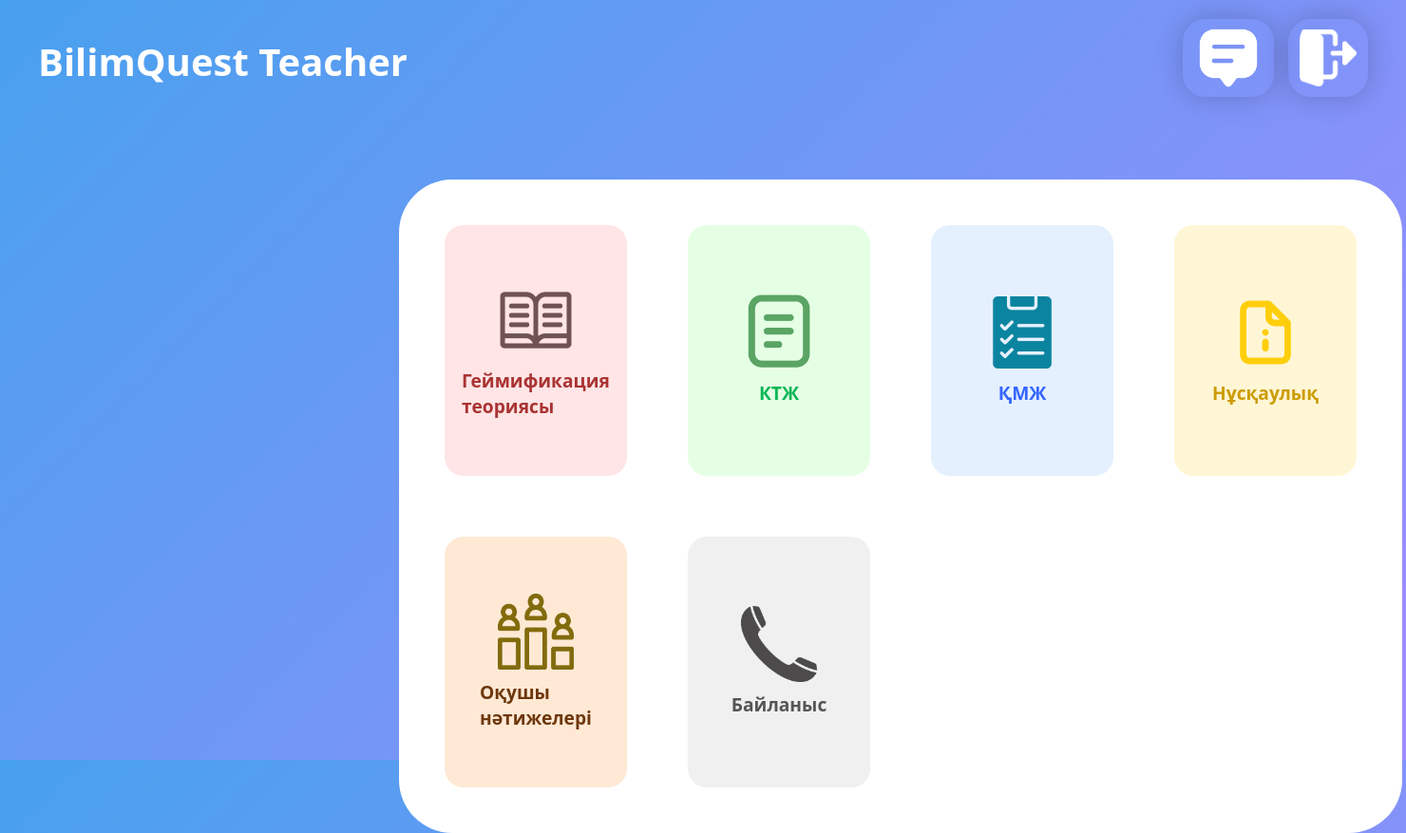
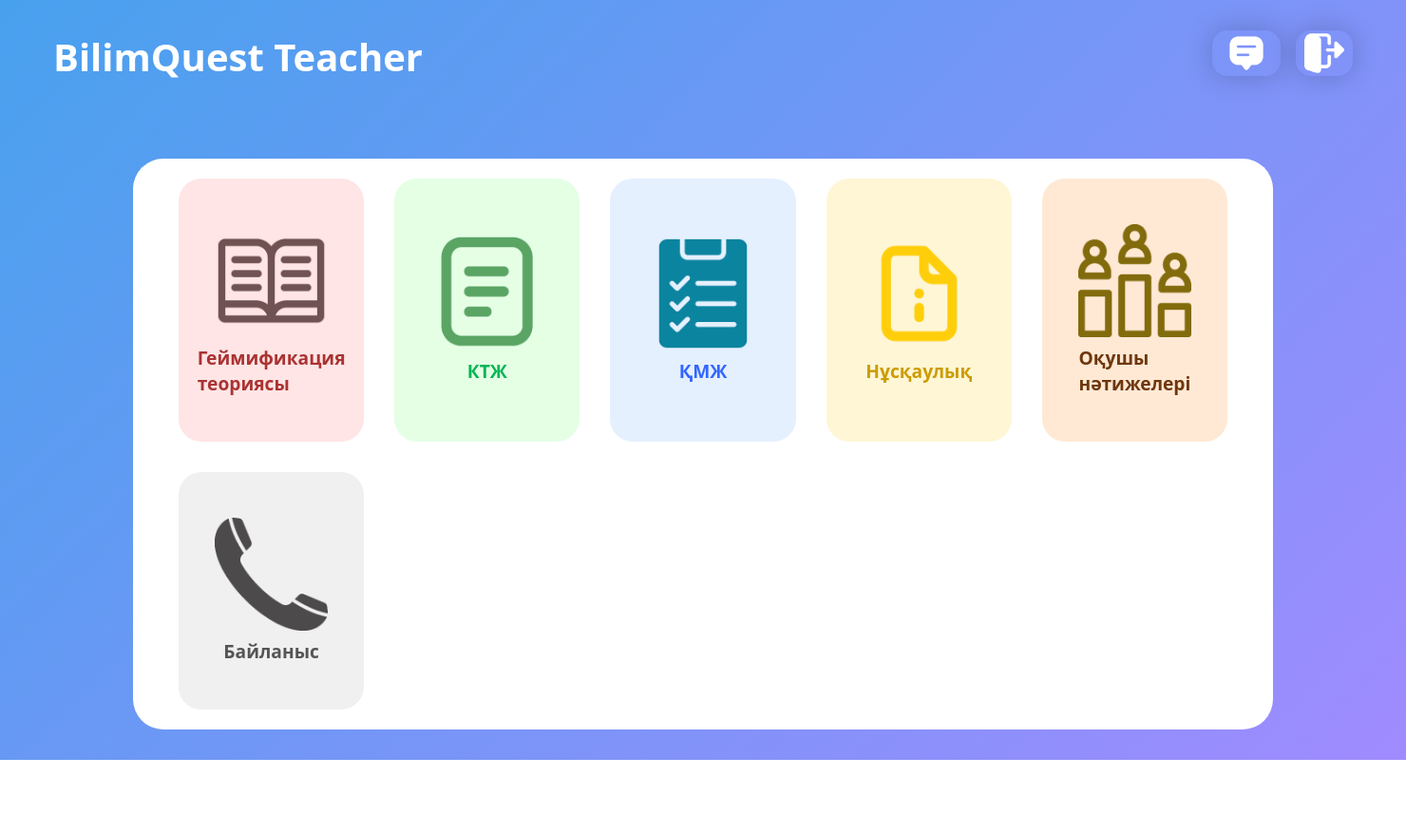
Before and after one commit to Re1otsu/Flask-App-Railway, a Flask app: template templates/teacher.html in a window 1480 px wide. Shown: the whole page at 95% size. After the commit the page ends 800 px from the top, so only its background shows below. Run offline with Flask 3, Linux system fonts and the light colour scheme; the template is opened without the code that fills it, so the values that code supplies are empty.

Commit message:
прогресс

```diff
--- a/static/css/teacher.css
+++ b/static/css/teacher.css
@@ -4,6 +4,9 @@ html, body {
   margin: 0;
 }
 
+* {
+  box-sizing: border-box;
+}
 body {
   margin: 0;
   font-family: 'Open Sans', sans-serif;
@@ -11,53 +14,57 @@ body {
   color: #2c3e50;
   display: flex;
   flex-direction: column;
-
-  padding: 20px; /* было 30px */
-  height: 200px;
-
+  padding: 2rem; /* вместо px */
+  min-height: 100vh; /* вместо фиксированных 200px */
 }
 
 /* Верхняя панель */
 .top-bar {
   display: flex;
-  justify-content: space-between; /* h1 слева, icons справа */
+  justify-content: space-between;
   align-items: center;
-  padding: 0em 1em;
+  padding: 0 1.5rem;
   color: #fff;
-  font-size: 20px;
+  font-size: 1.25rem;
   font-weight: bold;
 }
 
 .top-bar h1 {
-  margin: 0; /* убираем отступы, чтобы точно слева */
+  margin: 0;
 }
 
 .top-bar .icons {
   display: flex;
-  gap: 15px;
-  font-size: 24px;
+  gap: 1rem;
+  font-size: 1.5rem;
   cursor: pointer;
 }
 
-/* Сетка */
+/* Дашборд */
 .dashboard {
   background-color: #fff;
-  width:60em;
-  height: 70em;
+  width: 90%;          /* вместо 60em */
+  max-width: 1200px;   /* ограничиваем */
+  min-height: 70vh;    /* вместо 70em */
   display: flex;
   justify-content: center;
   align-items: center;
-  padding: 3em;
-  border-radius: 3.5em;
-  margin-top: 5em;
-  margin-left: 25em;
+  padding: 3rem;
+  border-radius: 2rem;
+  margin: 5rem auto 0; /* по центру, убираем margin-left */
 }
 
 .grid {
   display: grid;
   grid-template-columns: repeat(auto-fit, minmax(160px, 1fr));
-  gap: 4em;
+  gap: 2rem;
   width: 100%;
+}
+
+.grid img{
+  width: 120%;
+  height: auto;
+
 }
 
 /* Карточки */
@@ -66,30 +73,26 @@ body {
   flex-direction: column;
   align-items: center;
   justify-content: center;
-  padding: 60px;
-  border-radius: 20px;
+  padding: 3rem;
+  border-radius: 1.5rem;
   text-decoration: none;
   font-weight: bold;
-  font-size: 1.2em;
-  font-variant: bold;
+  font-size: 1.2rem;
   color: #333;
   transition: transform 0.2s ease, box-shadow 0.2s ease;
 }
 
-.icons{
+.icons {
   display: flex;
   justify-content: center;
-
 }
 
 .icons .icon {
-  justify-content: center;
-  align-items: center;
-  width: 4em;
-  height: 3em;
+  width: 4rem;
+  height: 3rem;
   object-fit: contain;
-  padding: 0.2em 0.5em;
-  border-radius: 1em;
+  padding: 0.2rem 0.5rem;
+  border-radius: 1rem;
   box-shadow: 0 0 30px rgba(0, 0, 0, 0.2);
 }
 
@@ -97,15 +100,9 @@ body {
   transform: translateY(2px);
 }
 
-.grid .icon {
-  width: 2em;
-  height: 2em;
-
-}
-
 .card .icon {
-  font-size: 40px;
-  margin-bottom: 10px;
+  font-size: 2.5rem;
+  margin-bottom: 0.5rem;
 }
 
 /* Цвета карточек */
```
Also changed, not shown: other parts of static/css/teacher.css (+27 -82 lines), static/css/home.css (+48 -39 lines).
